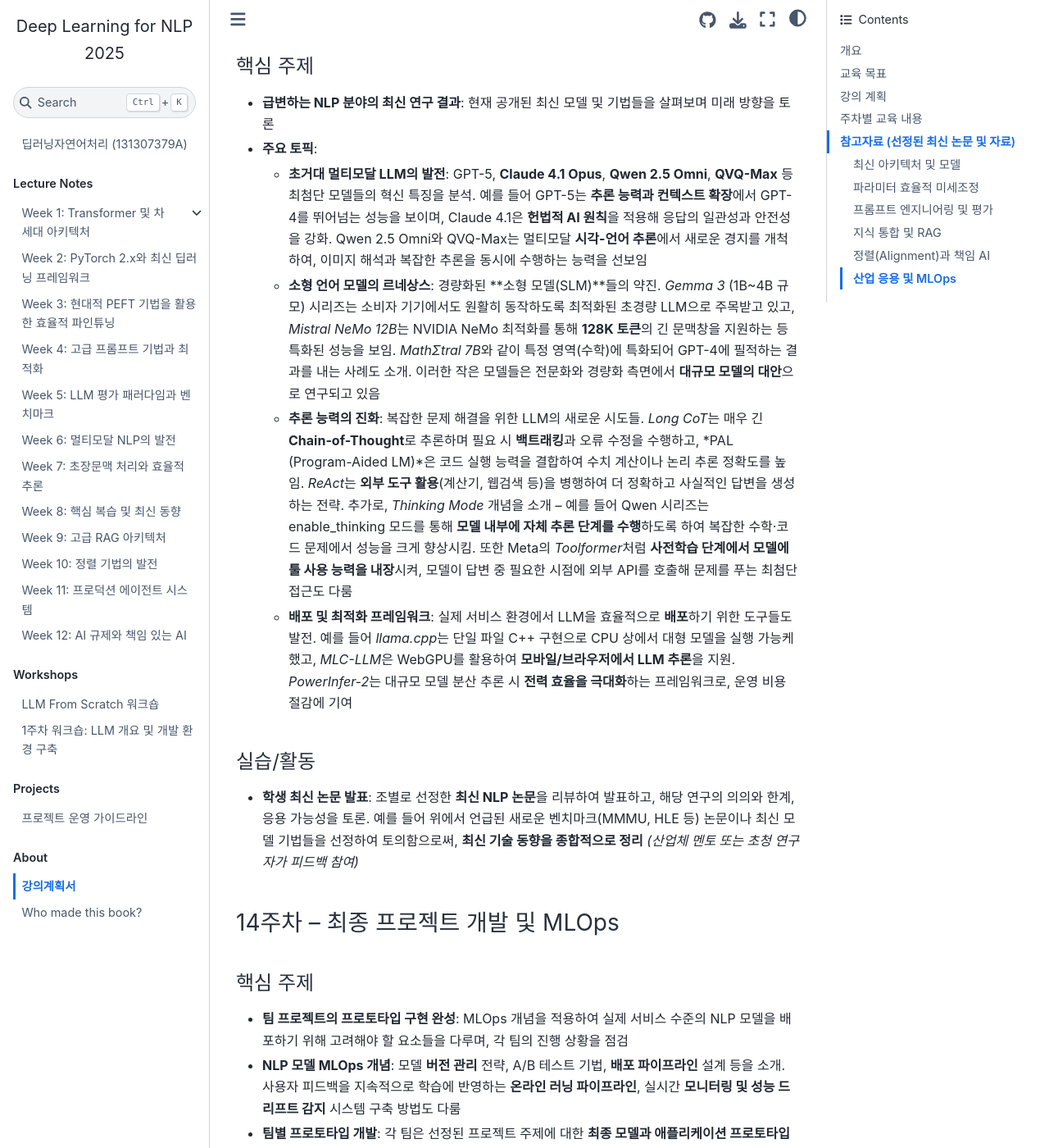
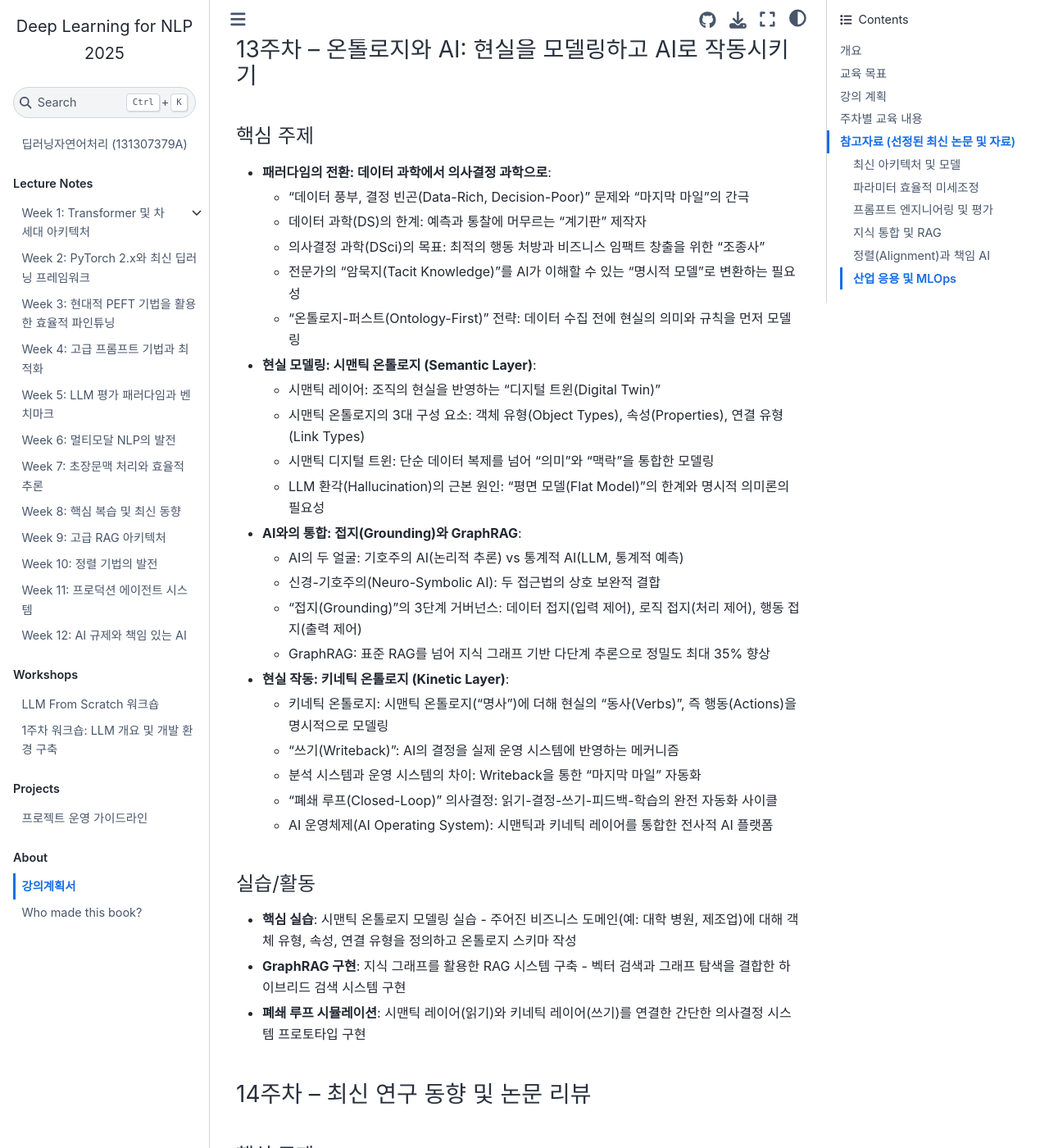
Before and after one commit to entelecheia/deepnlp-2025, a Jupyter Book: the page built from book/ko/syllabus/index.md, in a window 1280 px wide and 1400 px high, scrolled down 11993 px. Shown: the whole window at 82% size. Built offline with Jupyter Book 1.0.4 settings and Sphinx 7.4.7 and the Sphinx Book theme 1.1.4, drawn with Linux system fonts in a browser that asks for light colours; some of the changed text lies outside the part shown.

Commit message:
feat: Revise Week 13 content to focus on Ontology and AI, emphasizing the transition from data science to decision science, and detailing the integration of semantic and kinetic ontologies for improved AI functionality and decision-making processes.

```diff
--- a/book/ko/syllabus/index.md
+++ b/book/ko/syllabus/index.md
@@ -46,7 +46,7 @@
 |  10  | 정렬 기법의 혁신 – DPO, Constitutional AI, Process Reward Models                                                                             | DPO와 기존 RLHF 기법 비교 실습                                                          |
 |  11  | 프로덕션 에이전트 시스템 – CrewAI, Mirascope, 타입-세이프티 개발                                                                             | 멀티에이전트 오케스트레이션 구현                                                        |
 |  12  | AI 규제와 책임 있는 AI – EU AI Act, 차등 프라이버시, 연합 학습                                                                               | 규제 준수 AI 시스템 설계 과제                                                           |
-|  13  | 최신 연구 동향 – 소형 언어모델(Gemma 3, Mistral NeMo), 향상된 추론(Long CoT, PAL)                                                            | 학생별 최신 논문 발표 및 종합 토론                                                      |
+|  13  | 온톨로지와 AI – 현실 모델링 및 AI 작동<br/>• 데이터 과학에서 의사결정 과학으로<br/>• 시맨틱 온톨로지, GraphRAG<br/>• 키네틱 온톨로지, 폐쇄 루프 시스템                                                      | 시맨틱 온톨로지 모델링<br/>GraphRAG 구현<br/>폐쇄 루프 시뮬레이션                                                      |
 |  14  | 최종 프로젝트 개발 및 MLOps                                                                                                                  | 팀별 프로토타입 구현 및 피드백 세션 (산업 멘토 참여)                                    |
 |  15  | 프로젝트 최종 발표 및 종합 평가                                                                                                              | 팀별 발표, 강의 내용 총정리 및 미래 전망 토론                                           |
 
@@ -291,7 +291,40 @@
 
 - **핵심 실습/과제**: 주어진 시나리오에 대해 EU AI Act 등 관련 법규에 **적합한 LLM 서비스 설계안**을 작성. 모델 개발부터 배포까지 어떤 조치를 취해야 하는지 체크리스트를 만들고, **법규 준수 여부**를 팀별로 발표
 
-### 13주차 – 최신 연구 동향 및 논문 리뷰
+### 13주차 – 온톨로지와 AI: 현실을 모델링하고 AI로 작동시키기
+
+#### 핵심 주제
+
+- **패러다임의 전환: 데이터 과학에서 의사결정 과학으로**:
+  - "데이터 풍부, 결정 빈곤(Data-Rich, Decision-Poor)" 문제와 "마지막 마일"의 간극
+  - 데이터 과학(DS)의 한계: 예측과 통찰에 머무르는 "계기판" 제작자
+  - 의사결정 과학(DSci)의 목표: 최적의 행동 처방과 비즈니스 임팩트 창출을 위한 "조종사"
+  - 전문가의 "암묵지(Tacit Knowledge)"를 AI가 이해할 수 있는 "명시적 모델"로 변환하는 필요성
+  - "온톨로지-퍼스트(Ontology-First)" 전략: 데이터 수집 전에 현실의 의미와 규칙을 먼저 모델링
+- **현실 모델링: 시맨틱 온톨로지 (Semantic Layer)**:
+  - 시맨틱 레이어: 조직의 현실을 반영하는 "디지털 트윈(Digital Twin)"
+  - 시맨틱 온톨로지의 3대 구성 요소: 객체 유형(Object Types), 속성(Properties), 연결 유형(Link Types)
+  - 시맨틱 디지털 트윈: 단순 데이터 복제를 넘어 "의미"와 "맥락"을 통합한 모델링
+  - LLM 환각(Hallucination)의 근본 원인: "평면 모델(Flat Model)"의 한계와 명시적 의미론의 필요성
+- **AI와의 통합: 접지(Grounding)와 GraphRAG**:
+  - AI의 두 얼굴: 기호주의 AI(논리적 추론) vs 통계적 AI(LLM, 통계적 예측)
+  - 신경-기호주의(Neuro-Symbolic AI): 두 접근법의 상호 보완적 결합
+  - "접지(Grounding)"의 3단계 거버넌스: 데이터 접지(입력 제어), 로직 접지(처리 제어), 행동 접지(출력 제어)
+  - GraphRAG: 표준 RAG를 넘어 지식 그래프 기반 다단계 추론으로 정밀도 최대 35% 향상
+- **현실 작동: 키네틱 온톨로지 (Kinetic Layer)**:
+  - 키네틱 온톨로지: 시맨틱 온톨로지("명사")에 더해 현실의 "동사(Verbs)", 즉 행동(Actions)을 명시적으로 모델링
+  - "쓰기(Writeback)": AI의 결정을 실제 운영 시스템에 반영하는 메커니즘
+  - 분석 시스템과 운영 시스템의 차이: Writeback을 통한 "마지막 마일" 자동화
+  - "폐쇄 루프(Closed-Loop)" 의사결정: 읽기-결정-쓰기-피드백-학습의 완전 자동화 사이클
+  - AI 운영체제(AI Operating System): 시맨틱과 키네틱 레이어를 통합한 전사적 AI 플랫폼
+
+#### 실습/활동
+
+- **핵심 실습**: 시맨틱 온톨로지 모델링 실습 - 주어진 비즈니스 도메인(예: 대학 병원, 제조업)에 대해 객체 유형, 속성, 연결 유형을 정의하고 온톨로지 스키마 작성
+- **GraphRAG 구현**: 지식 그래프를 활용한 RAG 시스템 구축 - 벡터 검색과 그래프 탐색을 결합한 하이브리드 검색 시스템 구현
+- **폐쇄 루프 시뮬레이션**: 시맨틱 레이어(읽기)와 키네틱 레이어(쓰기)를 연결한 간단한 의사결정 시스템 프로토타입 구현
+
+### 14주차 – 최신 연구 동향 및 논문 리뷰
 
 #### 핵심 주제
 
@@ -306,35 +339,20 @@
 
 - **학생 최신 논문 발표**: 조별로 선정한 **최신 NLP 논문**을 리뷰하여 발표하고, 해당 연구의 의의와 한계, 응용 가능성을 토론. 예를 들어 위에서 언급된 새로운 벤치마크(MMMU, HLE 등) 논문이나 최신 모델 기법들을 선정하여 토의함으로써, **최신 기술 동향을 종합적으로 정리** _(산업체 멘토 또는 초청 연구자가 피드백 참여)_
 
-### 14주차 – 최종 프로젝트 개발 및 MLOps
+### 15주차 – MLOps 및 산업 응용 사례 분석
 
 #### 핵심 주제
 
-- **팀 프로젝트의 프로토타입 구현 완성**: MLOps 개념을 적용하여 실제 서비스 수준의 NLP 모델을 배포하기 위해 고려해야 할 요소들을 다루며, 각 팀의 진행 상황을 점검
 - **NLP 모델 MLOps 개념**: 모델 **버전 관리** 전략, A/B 테스트 기법, **배포 파이프라인** 설계 등을 소개. 사용자 피드백을 지속적으로 학습에 반영하는 **온라인 러닝 파이프라인**, 실시간 **모니터링 및 성능 드리프트 감지** 시스템 구축 방법도 다룸
-- **팀별 프로토타입 개발**: 각 팀은 선정된 프로젝트 주제에 대한 **최종 모델과 애플리케이션 프로토타입**을 구현. 산업 데이터셋이나 실제 사용자 시나리오를 반영하여 완성도를 높이고, 이번 주차에 중간 결과를 시연
-- **멘토 리뷰 세션**: 초청된 산업 멘토들과 함께 프로젝트 진행 상황을 검토. 모델 아키텍처의 적절성, 최신 기술 활용 여부(예: 멀티모달 통합, 에이전트 사용 등), 실용성 등을 피드백 받아 최종 개선 방향에 반영
-
-#### 실습/활동
-
-- **핵심 활동**: 팀별 프로토타입 **데모 발표** (현재까지 성능 및 남은 과제 공유) 및 멘토 피드백 반영 토론
-
-### 15주차 – 산업 응용 사례 분석 및 최종 발표
-
-#### 핵심 주제
-
-- **강의의 대미를 장식하며, 최신 기술이 적용된 산업 사례를 분석하고 팀 프로젝트 최종 결과를 공유**
 - **산업별 NLP 성공 사례**: 의료, 금융, 교육 등 각 분야에서 **LLM 및 NLP 기술의 최신 적용 사례**를 소개
   - 의료 분야: 임상 기록 자동화 NLP로 의사 문서작성 부담을 49%에서 27%로 감소시킨 사례
   - 금융 분야: Morgan Stanley의 계약서 분석 봇 도입으로 연간 36만 시간을 절감한 사례
   - 교육 분야: 다국어 대응 **맞춤형 튜터 AI**로 학습 효율을 향상시켜 학생 참여도가 30% 증가한 사례
   - 이러한 사례들을 통해 **최신 NLP 기술의 실무 영향**을 파악
-- **최종 프로젝트 결과 발표**: 팀별로 프로젝트 최종 산출물을 발표하고 데모를 시연. 각 팀은 개발한 **모델 아키텍처**, 핵심 기술 적용 내용(예: 초장문맥 지원, 멀티모달 입력, 에이전트 협업 등), 성능 평가 결과와 한계를 공유. 산업 멘토 및 수강생들의 질의응답을 통해 실용성 및 개선점에 대한 피드백을 받음
 - **강좌 종합 토의**: 마지막으로 강의에서 다룬 내용들을 **종합적으로 정리**하고 자유 토론을 진행. 학생들은 1주차부터 15주차까지의 **학습 내용을 돌이켜보고**, 가장 인상 깊었던 기술이나 앞으로 더 공부하고 싶은 주제에 대해 의견을 나눔. 교수진은 **미래 전망**을 제시하며 (예: GPT-5 이후 예상되는 발전, AI와 인간 협업의 방향 등), 수강생들이 이후에도 최신 NLP 동향을 추적하고 활용할 수 있도록 조언 _(설문을 통한 강의 피드백 수렴)_
 
 #### 실습/활동
 
-- **최종 발표**: 팀별 프로젝트 결과 발표 및 데모 시연
 - **강좌 종합 토의**: 강의 내용 전체 요약 및 질의응답, 미래 전망 브레인스토밍
 
 ## 참고자료 (선정된 최신 논문 및 자료)
```
